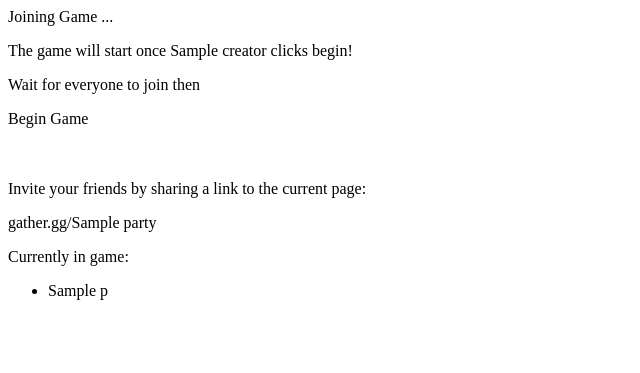
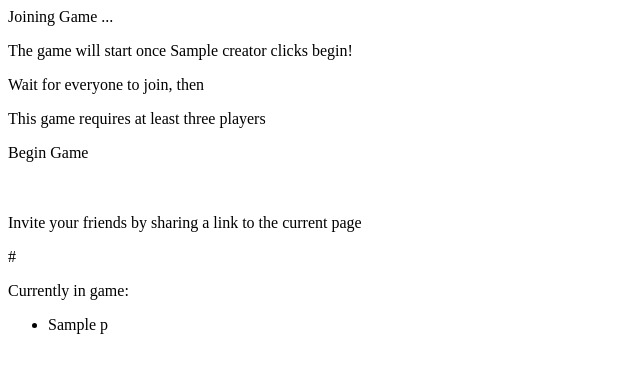
Before and after one commit to johndgiese/gather, a Python web app: template public/join/templates/game.html in a window 1280 px wide. Shown: the top 373 px of the page, without its empty margins (0-640 px from the left). Run offline with Jinja, Linux system fonts and the light colour scheme; the template is opened without the code that fills it: most values are stand-ins (such as "Sample title", 1, 10 or a date in 2020).

Commit message:
Require three players or more to start
Also improve url link

```diff
--- a/public/css/index.less
+++ b/public/css/index.less
@@ -105,7 +105,7 @@
 .action-next,
 .action-back {
     .btn();
-    font-size: 180%;
+    font-size: 160%;
     font-weight: 300;
     background-color: @brand-dark-blue;
     &:hover {
--- a/public/join/templates/game.html
+++ b/public/join/templates/game.html
@@ -6,16 +6,17 @@
     The game will start once <span class="light-blue">{{ creator.name }}</span> clicks begin!
   </p>
 
-  <div class="btn-w-instruction" ng-show="joinedGame && isCreator">
-    <p>Wait for everyone to join then</p>
-    <a id="begin-game" class="action" ng-click="startGame()" ng-disabled="form.$invalid">Begin Game</a>
+  <div ng-show="joinedGame && isCreator">
+    <p class="secondary-instructions" ng-show="players.length >= 3">Wait for everyone to join, then</p>
+    <p class="secondary-instructions" ng-show="players.length < 3">This game requires at least three players</p>
+    <a id="begin-game" class="action" ng-click="startGame()" ng-disabled="players.length < 3">Begin Game</a>
   </div>
 
   <br>
   <br>
 
-  <p class="secondary-instruction">Invite your friends by sharing a link to the current page:</p>
-  <p id="share-link">gather.gg/{{ party }}</a>
+  <p class="secondary-instruction">Invite your friends by sharing a link to the current page</p>
+  <p id="share-link">{{ link }}</a>
 
   <p class="secondary-instruction">Currently in game:</p>
   <ul class="player-list">
--- a/public/words/controllers/WordsScoreCtrl.js
+++ b/public/words/controllers/WordsScoreCtrl.js
@@ -23,7 +23,7 @@
         var score = match && match.score;
         unsortedScore.push({'name': p.name, 'score': score || 0});
       });
-      $scope.score = _.sortBy(unsortedScore, 'score');
+      $scope.score = _.sortBy(unsortedScore, 'score').reverse();
     });
   }
 ]);
```
Also changed, not shown: public/join/controllers/GameCtrl.js (+9 -8 lines), public/words/controllers/WordsWaitingForChoicesCtrl.js (+5 -2 lines), public/words/controllers/WordsWaitingForVotesCtrl.js (+5 -2 lines).
